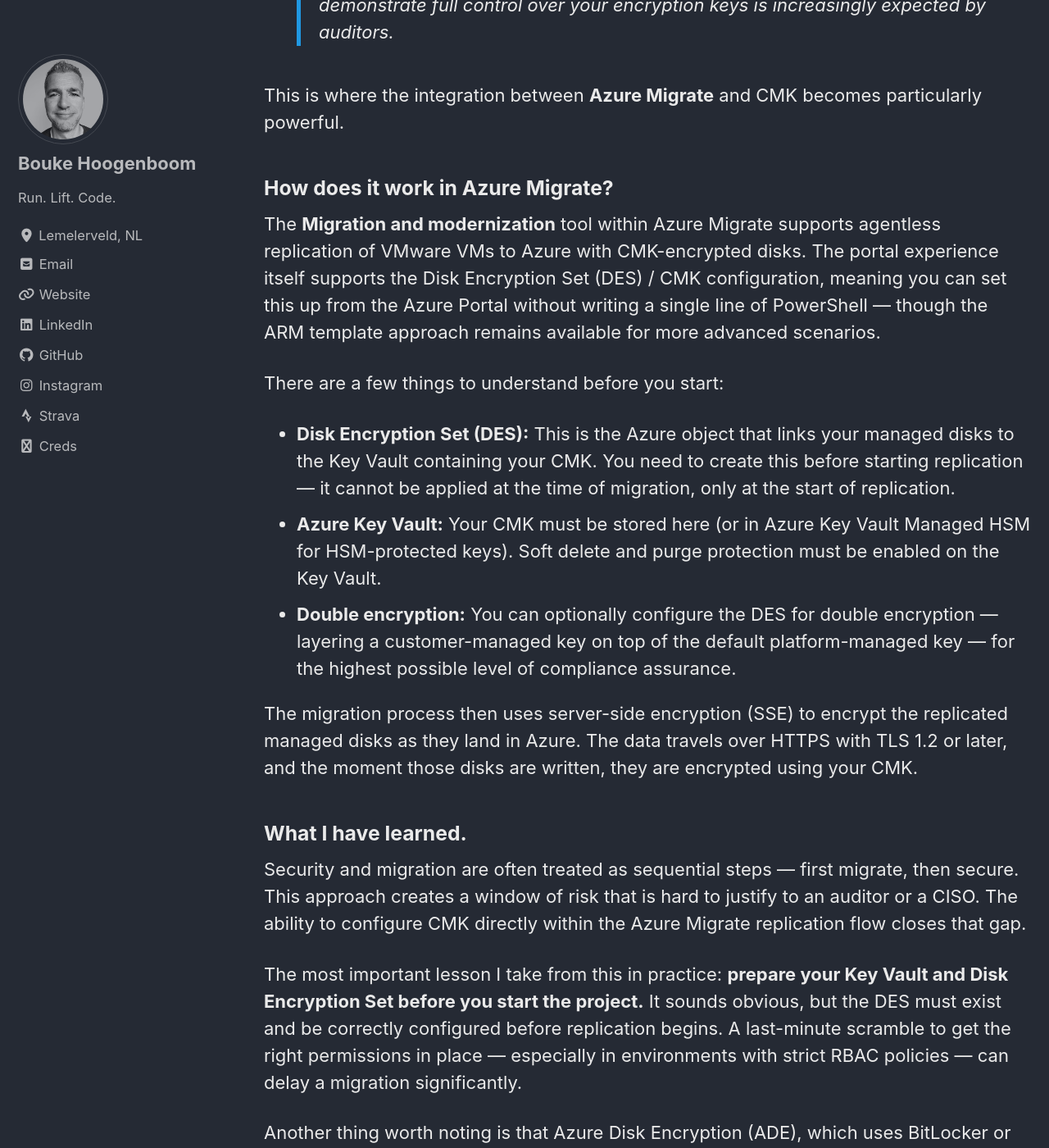
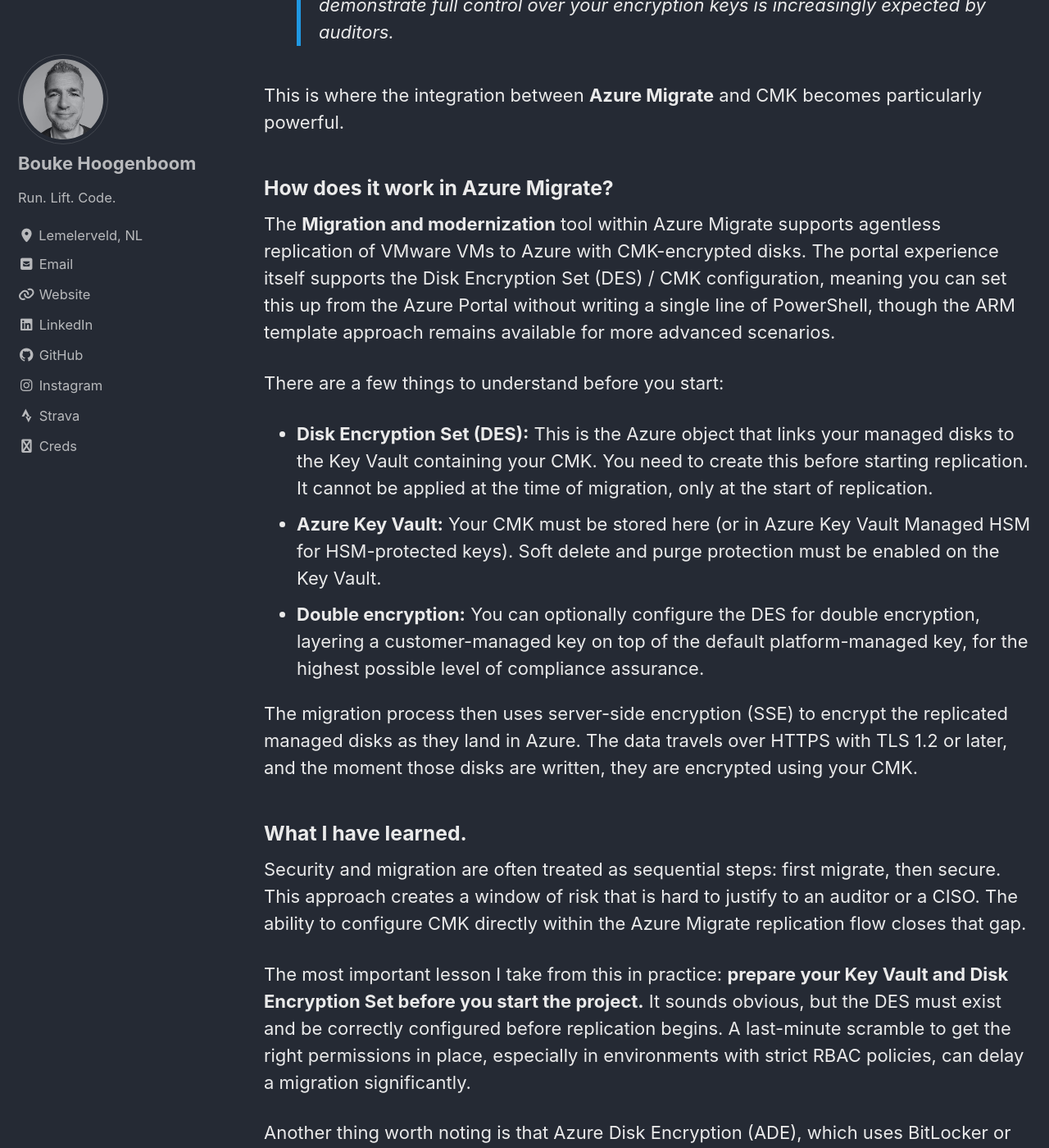
Before and after one commit to bhoogenboom/BoukeHoogenboom, a Jekyll site: the page built from _code/2026-02-13-azure-migrate-cmk.md, in a window 1280 px wide and 1400 px high, scrolled down 1312 px. Shown: the whole window at 82% size. Built offline with Jekyll 4.4.1, drawn with Linux system fonts in a browser that asks for light colours; cached includes are drawn as plain includes; some of the changed text lies outside the part shown.

```diff
--- a/_code/2026-02-13-azure-migrate-cmk.md
+++ b/_code/2026-02-13-azure-migrate-cmk.md
@@ -24,21 +24,21 @@
 This is where the integration between **Azure Migrate** and CMK becomes particularly powerful.
 
 ### How does it work in Azure Migrate?
-The **Migration and modernization** tool within Azure Migrate supports agentless replication of VMware VMs to Azure with CMK-encrypted disks. The portal experience itself supports the Disk Encryption Set (DES) / CMK configuration, meaning you can set this up from the Azure Portal without writing a single line of PowerShell — though the ARM template approach remains available for more advanced scenarios.
+The **Migration and modernization** tool within Azure Migrate supports agentless replication of VMware VMs to Azure with CMK-encrypted disks. The portal experience itself supports the Disk Encryption Set (DES) / CMK configuration, meaning you can set this up from the Azure Portal without writing a single line of PowerShell, though the ARM template approach remains available for more advanced scenarios.
 
 There are a few things to understand before you start:
 
-* **Disk Encryption Set (DES):** This is the Azure object that links your managed disks to the Key Vault containing your CMK. You need to create this before starting replication — it cannot be applied at the time of migration, only at the start of replication.
+* **Disk Encryption Set (DES):** This is the Azure object that links your managed disks to the Key Vault containing your CMK. You need to create this before starting replication. It cannot be applied at the time of migration, only at the start of replication.
 * **Azure Key Vault:** Your CMK must be stored here (or in Azure Key Vault Managed HSM for HSM-protected keys). Soft delete and purge protection must be enabled on the Key Vault.
-* **Double encryption:** You can optionally configure the DES for double encryption — layering a customer-managed key on top of the default platform-managed key — for the highest possible level of compliance assurance.
+* **Double encryption:** You can optionally configure the DES for double encryption, layering a customer-managed key on top of the default platform-managed key, for the highest possible level of compliance assurance.
 
 The migration process then uses server-side encryption (SSE) to encrypt the replicated managed disks as they land in Azure. The data travels over HTTPS with TLS 1.2 or later, and the moment those disks are written, they are encrypted using your CMK.
 
 ### What I have learned.
-Security and migration are often treated as sequential steps — first migrate, then secure. This approach creates a window of risk that is hard to justify to an auditor or a CISO. The ability to configure CMK directly within the Azure Migrate replication flow closes that gap.
+Security and migration are often treated as sequential steps: first migrate, then secure. This approach creates a window of risk that is hard to justify to an auditor or a CISO. The ability to configure CMK directly within the Azure Migrate replication flow closes that gap.
 
-The most important lesson I take from this in practice: **prepare your Key Vault and Disk Encryption Set before you start the project.** It sounds obvious, but the DES must exist and be correctly configured before replication begins. A last-minute scramble to get the right permissions in place — especially in environments with strict RBAC policies — can delay a migration significantly.
+The most important lesson I take from this in practice: **prepare your Key Vault and Disk Encryption Set before you start the project.** It sounds obvious, but the DES must exist and be correctly configured before replication begins. A last-minute scramble to get the right permissions in place, especially in environments with strict RBAC policies, can delay a migration significantly.
 
 Another thing worth noting is that Azure Disk Encryption (ADE), which uses BitLocker or dm-crypt at the OS level, is a different feature and the two are not interchangeable. If a VM is currently protected with ADE, it cannot be directly migrated to SSE with CMK. In those cases, you will need to plan accordingly.
 
-The bottom line: with CMK support in Azure Migrate, there is no longer a reason to make a trade-off between migration speed and encryption compliance. Done right, your workloads land in Azure already secured under your own keys — from day one.
+The bottom line: with CMK support in Azure Migrate, there is no longer a reason to make a trade-off between migration speed and encryption compliance. Done right, your workloads land in Azure already secured under your own keys from day one.
```
